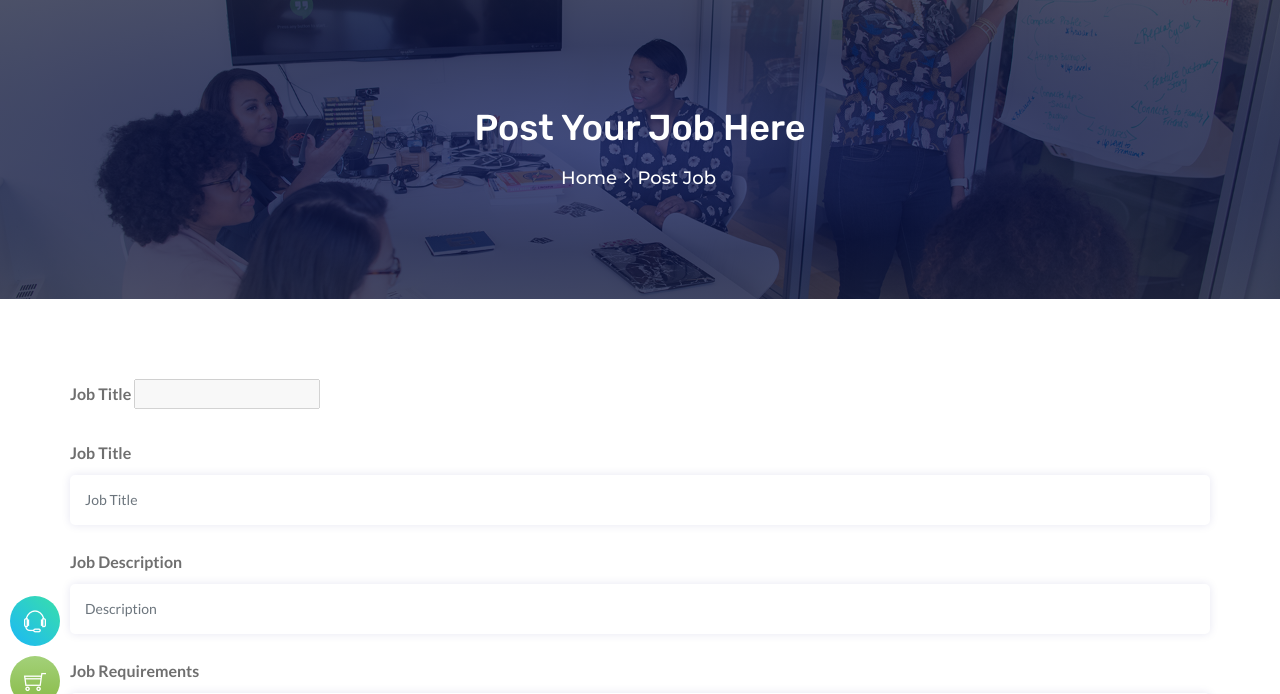
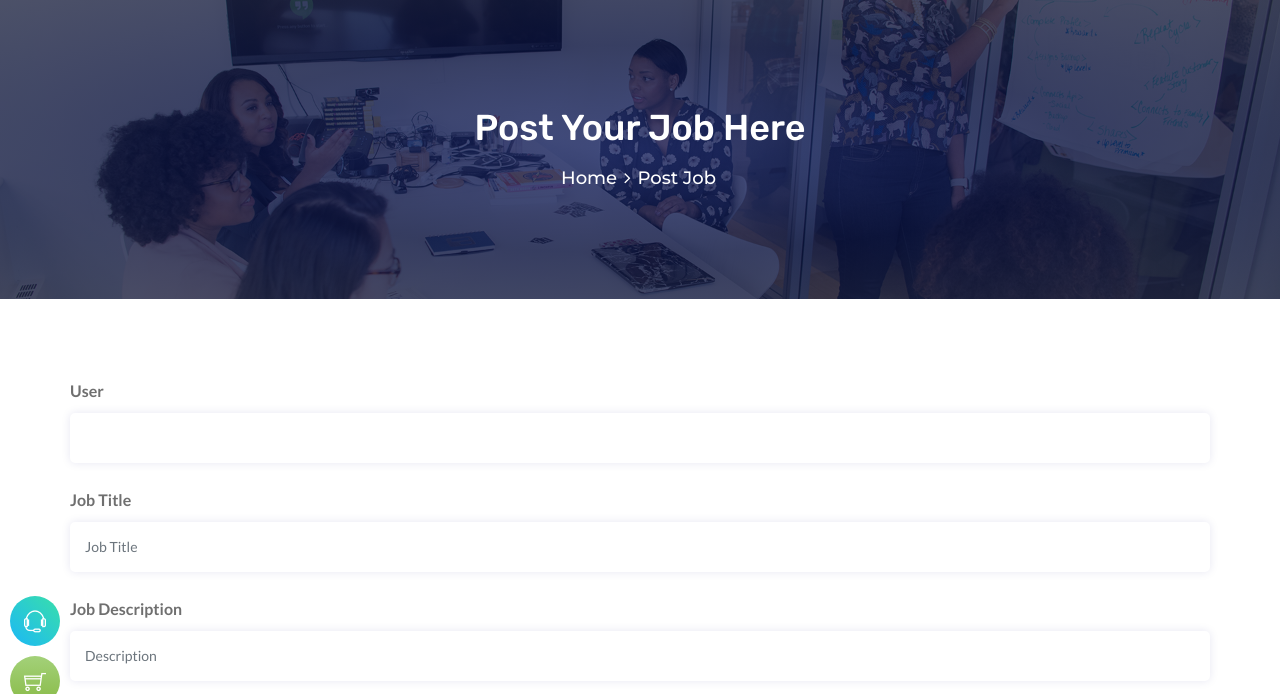
Before and after one commit to dipu97/jobsite, a Django app: page /job_post in a window 1280 px wide. Shown: the part 84-778 px from the top of the page. Run offline with Django 3.2, Linux system fonts and the light colour scheme; some libraries are stand-ins or nearby versions; some web fonts are replaced.

Commit message:
job show design

```diff
--- a/template/jobs/job_post.html
+++ b/template/jobs/job_post.html
@@ -37,8 +37,8 @@
 				<div class="container">
 					<form action="{% url 'job_post' %}" method="post">{% csrf_token %}
 						<div class="form-group">
-							<label> Job Title</label>
-							<input type="text" name="name" required disabled value="{{ user.username }}">
+							<label> User</label>
+							<input type="text" name="name" class="form-control" required disabled value="{{ user.username }}">
 						</div>
 						<div class="form-group">
 							<label> Job Title</label>
--- a/template/jobs/jobs.html
+++ b/template/jobs/jobs.html
@@ -26,11 +26,13 @@
         <div class="section-full bg-white browse-job content-inner-2">
             <div class="container">
                 <div class="row">
-                    {% if jobs %}
-                    {% for JobPost in jobs %}
+
                     <div class="col-xl-9 col-lg-8">
                         <h5 class="widget-title font-weight-700 text-uppercase">Recent Jobs</h5>
+
                         <ul class="post-job-bx">
+                            {% if jobs %}
+                            {% for JobPost in jobs %}
                             <li>
                                 <a href="{% url 'job_index' JobPost.id %}">
                                     <div class="d-flex m-b30">
```
Also changed, not shown: db.sqlite3.
